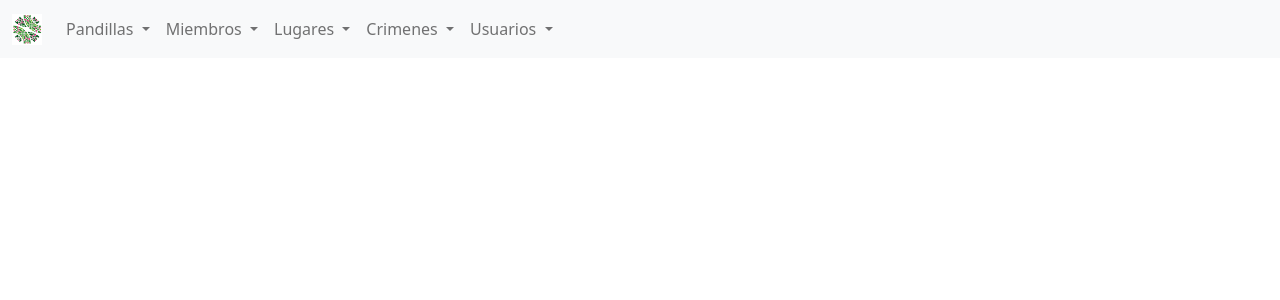
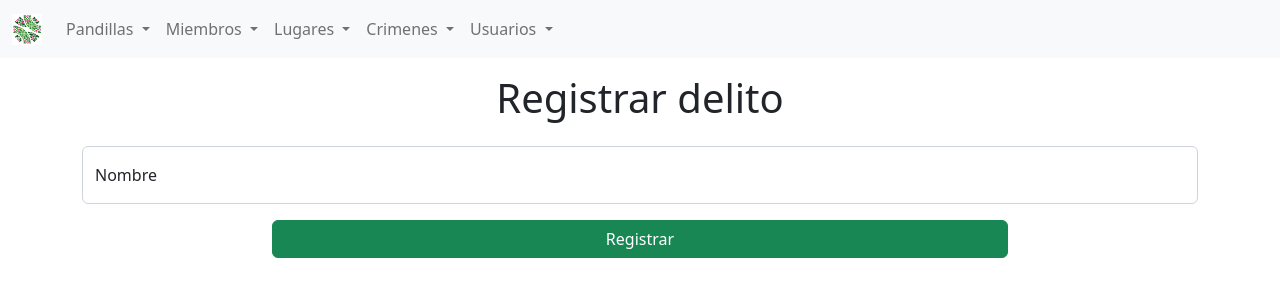
Before and after one commit to aaroncarrizal/pandillas, a Vue app in the folder frontend/: page /crimes/new in a window 1280 px wide. Shown: the top 300 px of the page. Built offline with nearby package versions, Linux system fonts and the light colour scheme.

Commit message:
added CrimeForm

```diff
--- /dev/null
+++ b/frontend/src/components/crimeComponents/CrimeForm.vue
@@ -0,0 +1,49 @@
+<template>
+    <div class="container">
+        <p class="h1 text-center">Registrar delito</p>
+        <form @submit.prevent="saveCrime()">
+            <div class="row justify-content-center">
+                <div class="col-12">
+                    <div class="my-3">
+                        <div class="form-floating mb-3">
+                            <input type="text" class="form-control" id="name" v-model="crime.name" placeholder="Nombre" required/>
+                            <label for="name">Nombre</label>
+                        </div>
+                    </div>
+                </div>
+            </div>
+            <div class="row justify-content-center">
+                <div class="col-8">
+                    <div class="d-grid gap-2">
+                    <button class="btn btn-success" type="submit">Registrar</button>
+                    </div>
+                </div>
+            </div>
+        </form>
+    </div>
+</template>
+
+<script lang="ts">
+import { defineComponent } from "vue";
+import { Crime } from "@/interfaces/Crime";
+import { createCrime } from "@/services/CrimeService";
+
+export default defineComponent({
+    data() {
+        return {
+            crime: {} as Crime,
+        };
+    },
+    methods: {
+        async saveCrime() {
+            try {
+                const res = await createCrime(this.crime);
+                console.log(res);
+                window.location.href = `/crimes`;
+            } catch (err) {
+                console.log(err);
+            }
+        },
+    },
+});
+</script>
--- a/frontend/src/router/index.ts
+++ b/frontend/src/router/index.ts
@@ -51,6 +51,11 @@ const routes: RouteRecordRaw[] = [
         component: () => import('@/components/crimeComponents/CrimeList.vue')
     },
     {
+        path: '/crimes/new',
+        name: 'crimes-new',
+        component: () => import('@/components/crimeComponents/CrimeForm.vue')
+    },
+    {
         path: '/faq',
         name: 'faq',
         component: () => import('@/components/FaqPage.vue')
```
